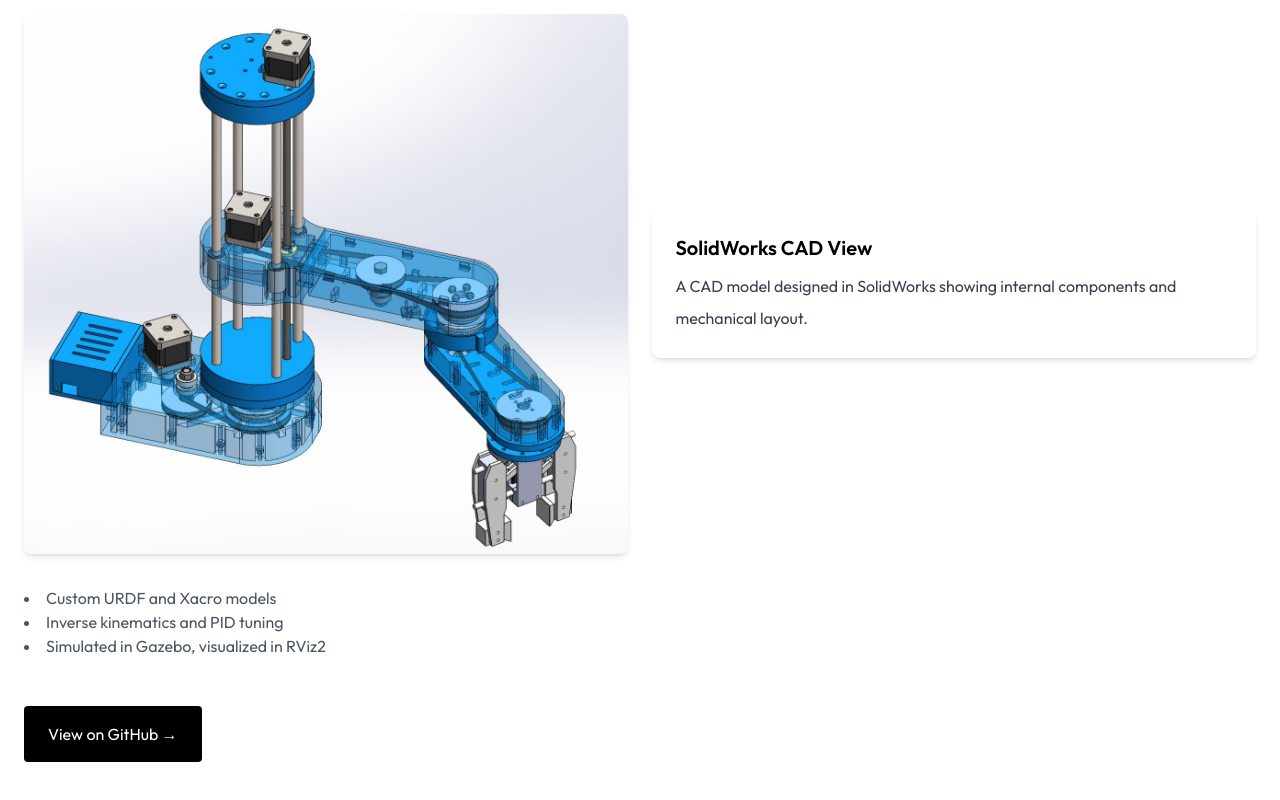
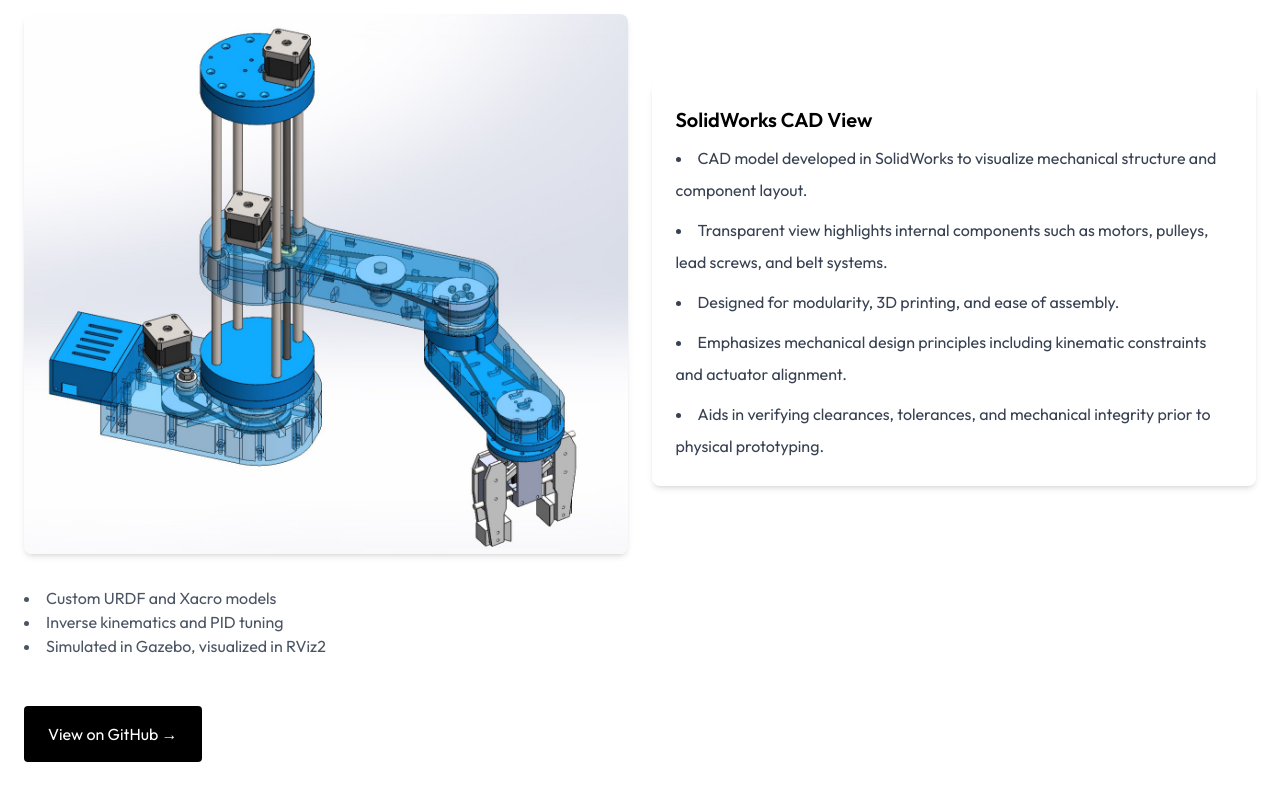
Before and after one commit to Matthew-Garcia/Matthew-Garcia-Portfolio2, a Next.js app: page /projects/scara-robot in a window 1280 px wide. Shown: the part 1213-2013 px from the top of the page. Built offline with nearby package versions, Linux system fonts and the light colour scheme; a web font is replaced by a local one.

Commit message:
Update page.jsx

```diff
--- a/app/projects/scara-robot/page.jsx
+++ b/app/projects/scara-robot/page.jsx
@@ -169,10 +169,24 @@ export default function ScaraRobotPage() {
               <h2 className="text-xl font-semibold mb-2">
                 SolidWorks CAD View
               </h2>
-              <p className="text-gray-700 dark:text-gray-300">
-                A CAD model designed in SolidWorks showing internal components
-                and mechanical layout.
-              </p>
+              <ul className="list-disc list-inside text-gray-700 dark:text-gray-300 space-y-2">
+  <li>
+    CAD model developed in SolidWorks to visualize mechanical structure and component layout.
+  </li>
+  <li>
+    Transparent view highlights internal components such as motors, pulleys, lead screws, and belt systems.
+  </li>
+  <li>
+    Designed for modularity, 3D printing, and ease of assembly.
+  </li>
+  <li>
+    Emphasizes mechanical design principles including kinematic constraints and actuator alignment.
+  </li>
+  <li>
+    Aids in verifying clearances, tolerances, and mechanical integrity prior to physical prototyping.
+  </li>
+</ul>
+
             </motion.div>
           </div>
         </div>
```
